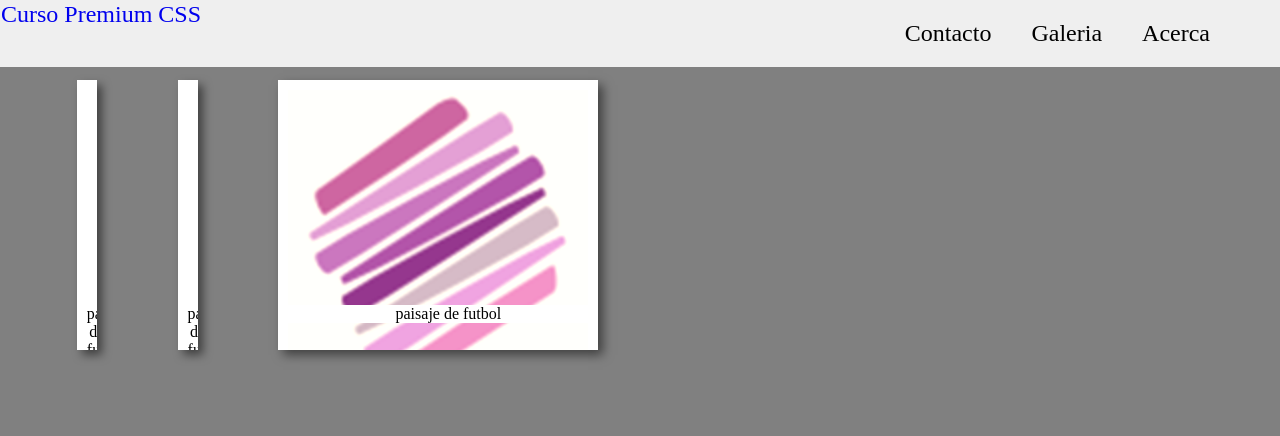
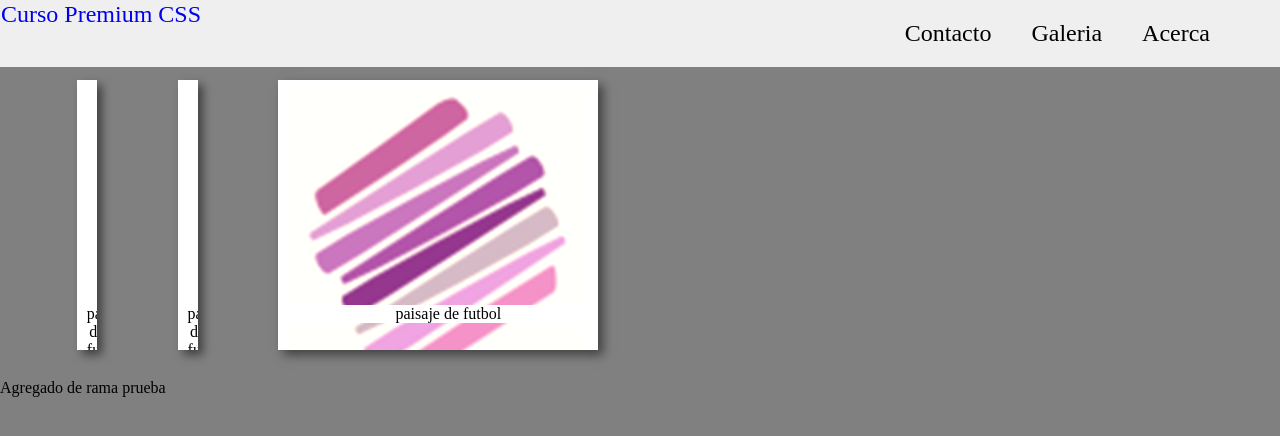
Before and after one commit to ManuHDev/cursoGit, a plain HTML site: page index.html in a window 1280 px wide. Drawn offline with nearby package versions, Linux system fonts and the light colour scheme; files whose address does not match are found by name.

Commit message:
Agrego div pruebas

```diff
--- a/index.html
+++ b/index.html
@@ -49,6 +49,9 @@
             <p>paisaje de futbol</p>
         </div>
     </div>
+    <div>
+        Agregado de rama prueba
+    </div>
     <script src="./js/jquery-3.6.0-min.js"></script>
     <script src="./index.js"></script>
     <script src="https://use.fontawesome.com/c54efe9ad8.js"></script>
```
